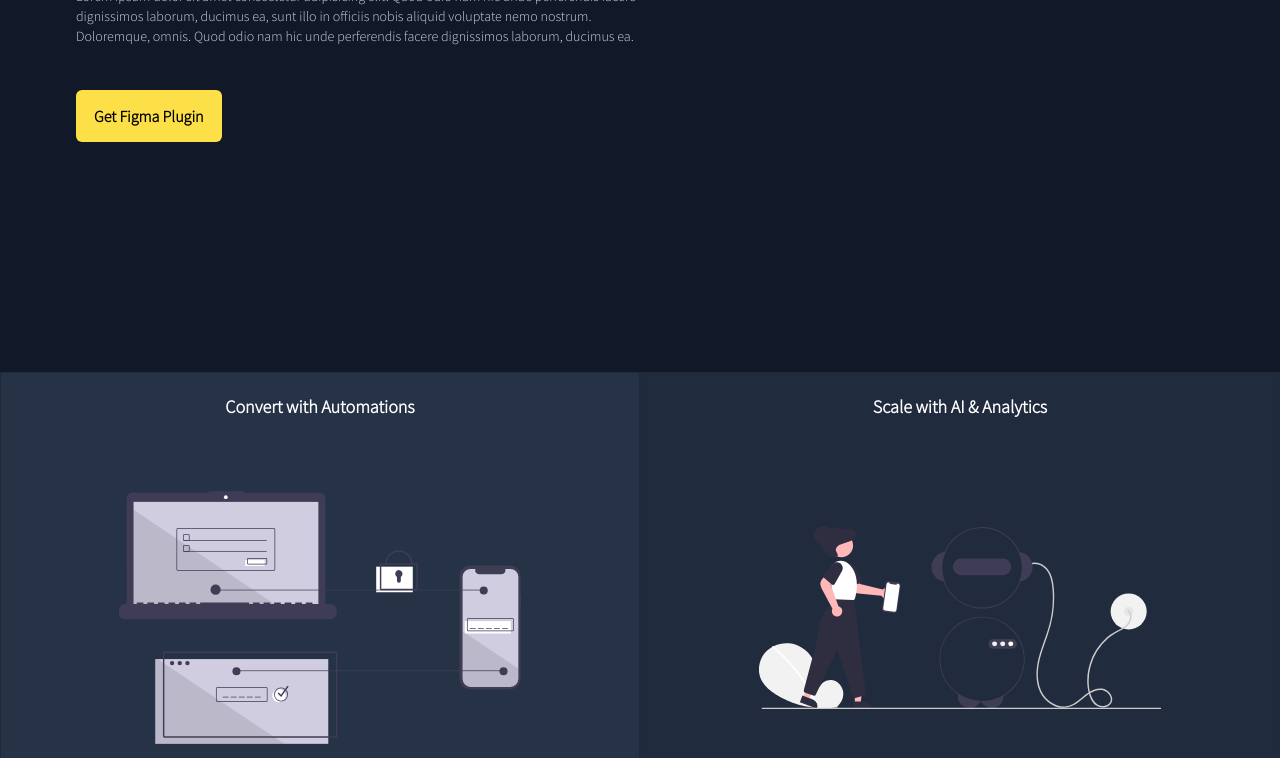
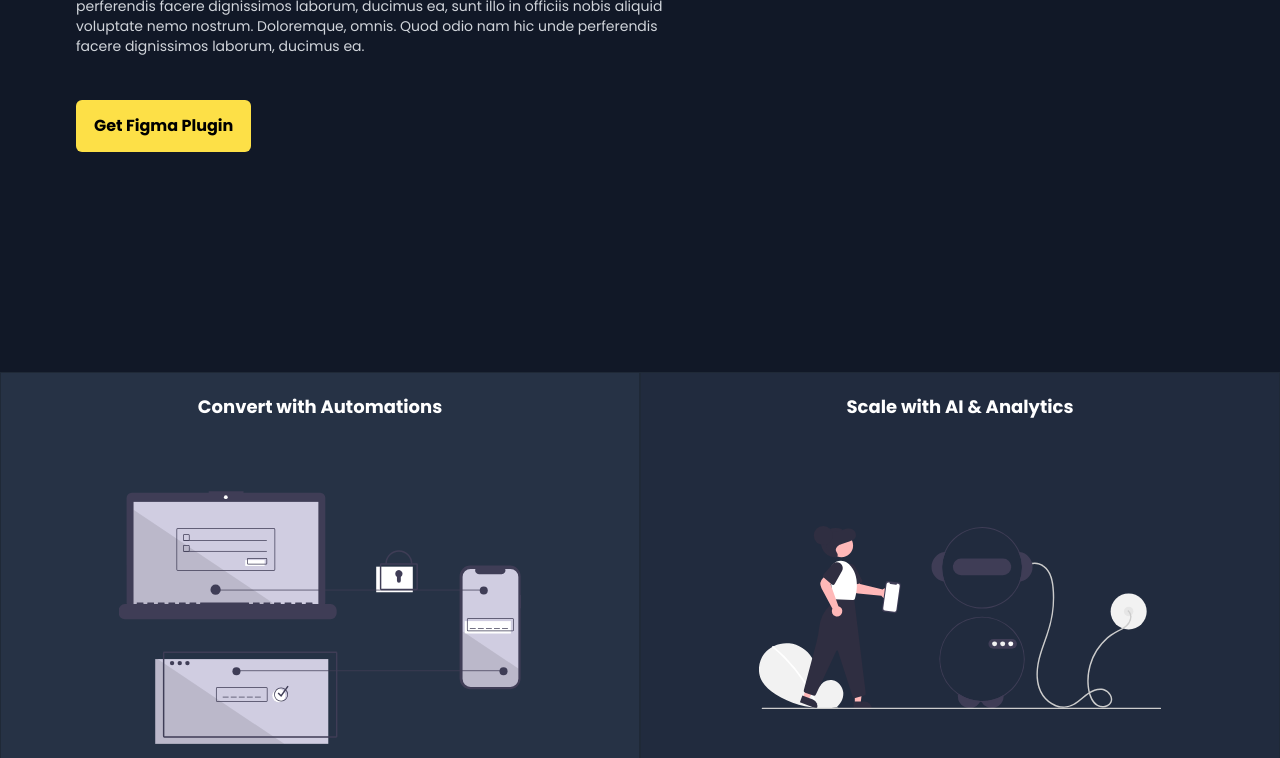
Before and after one commit to Sirvincee/remix-landing, a website: page index.html in a window 1280 px wide. Shown: the part 452-1210 px from the top of the page. Drawn offline with Linux system fonts and the light colour scheme.

Commit message:
Changes the font type

```diff
--- a/index.html
+++ b/index.html
@@ -5,16 +5,12 @@
   <meta charset="UTF-8" />
   <meta http-equiv="X-UA-Compatible" content="IE=edge" />
   <meta name="viewport" content="width=device-width, initial-scale=1.0" />
-  <title>Remix</title>
-  <link rel="preconnect" href="https://fonts.googleapis.com" />
-  <link rel="preconnect" href="https://fonts.gstatic.com" crossorigin />
-  <link
-    href="https://fonts.googleapis.com/css2?family=Josefin+Sans:wght@500&family=Source+Sans+Pro:wght@300&display=swap"
-    rel="stylesheet" />
+  <title>Kriapay-Pay Less To Send More</title>
+  <link href="https://fonts.googleapis.com/css2?family=Poppins:wght@300;400;500;600;700&display=swap" rel="stylesheet">
   <link href="/dist/output.css" rel="stylesheet" />
 </head>
 
-<body class="bg-gray-900 text-white" style="font-family: 'Source Sans Pro'">
+<body class="bg-gray-900 text-white" style="font-family: 'Poppins'">
   <!-- Section 1 -->
   <header
     class="w-full h-[10vh] flex items-center justify-evenly px-2 md:h-[7vh] md:w-[87%] md:m-auto md:justify-between lg:w-[95%] lg:h-[10vh] 2xl:h-[10vh] 2xl:border-b-2 border-gray-700">
--- a/src/input.css
+++ b/src/input.css
@@ -1,6 +1,10 @@
 @tailwind base;
 @tailwind components;
 @tailwind utilities;
+
+body {
+  @apply font-poppins;
+}
 
 .border{
     @apply border-4 border-white
@@ -14,6 +18,8 @@
 .bordermain{
     @apply border-t-2 border-gray-500 rounded-md
 }
+
+
 
 ::-webkit-scrollbar {
     display: none;
--- a/tailwind.config.js
+++ b/tailwind.config.js
@@ -2,7 +2,10 @@
   purge: ['./src/**/*.html', './src/**/*.js'],
   darkMode: false,
   theme: {
-    extend: {},
+    extend: {
+      fontFamily: {
+        poppins: ["Poppins", "sans-serif"],
+    },
   },
   variants: {
     extend: {},
```
Also changed, not shown: dist/output.css, 1 other file.
